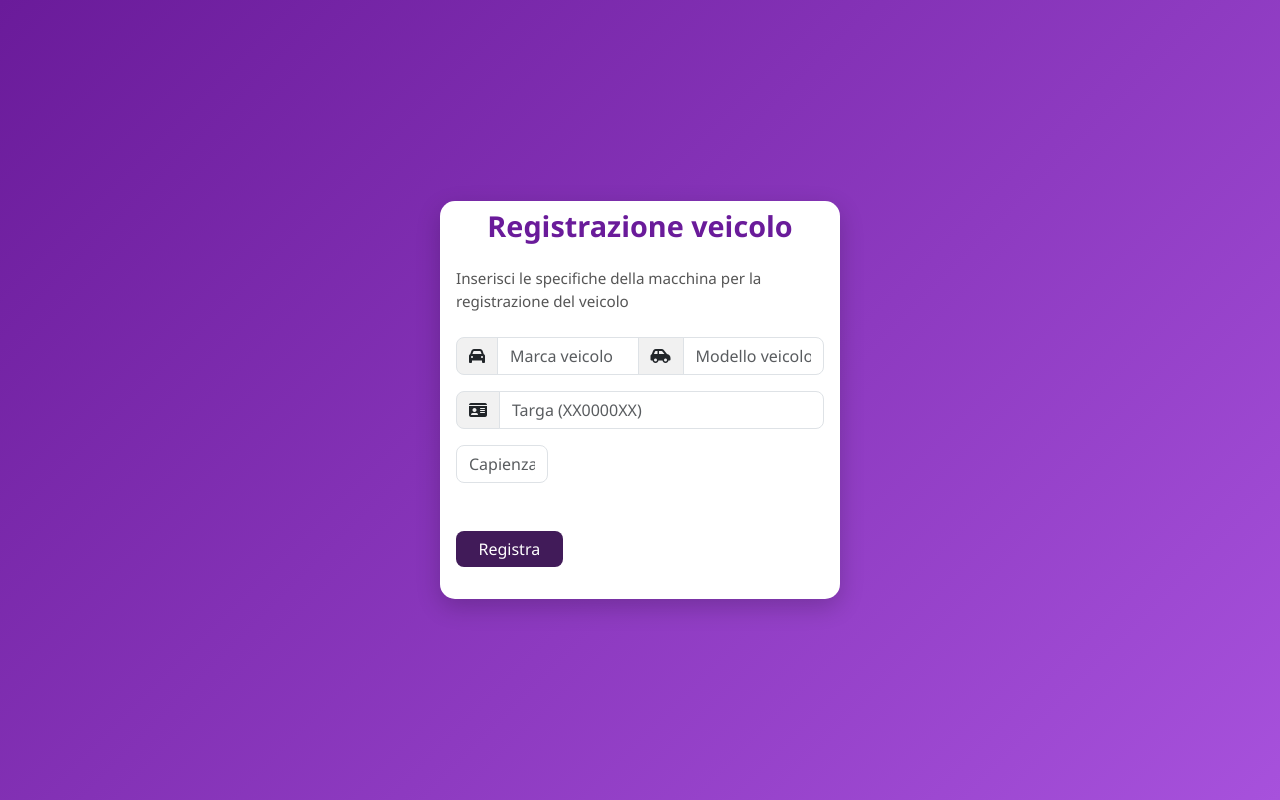
After one commit to ITTPascal-2526-5L/pascal-carsharing-castorri-medri-pompili, a Flask app: template app/templates/car.html in a window 1280 px wide. The commit adds this page. Run offline with Flask 3, Linux system fonts and the light colour scheme; the template is opened without the code that fills it, so the values that code supplies are empty.

Commit message:
aggiunta car.html

```diff
--- a/app/routes/main.py
+++ b/app/routes/main.py
@@ -4,4 +4,4 @@ main_bp = Blueprint("main", __name__)
 
 @main_bp.route("/")
 def homepage():
-    return render_template("base_page.html")
+    return render_template("car.html")
--- /dev/null
+++ b/app/templates/car.html
@@ -0,0 +1,96 @@
+<!doctype html>
+<html lang="en">
+<head>
+    <title>Registrazione macchina</title>
+    <meta charset="utf-8" />
+    <meta name="viewport" content="width=device-width, initial-scale=1, shrink-to-fit=no" />
+
+    <!-- Bootstrap CSS -->
+    <link
+        href="https://cdn.jsdelivr.net/npm/bootstrap@5.3.2/dist/css/bootstrap.min.css"
+        rel="stylesheet"
+    />
+
+    <!-- Font Awesome for icons -->
+    <link
+        href="https://cdnjs.cloudflare.com/ajax/libs/font-awesome/6.4.0/css/all.min.css"
+        rel="stylesheet"
+    />
+
+    <link
+            rel="stylesheet"
+            href='static/css/style_login.css'
+    />
+</head>
+
+<body class="background_login">
+    <div class="login-box">
+        <div class="card">
+            <div class="card-header text-center">
+                <a href="/" class="h1"><b>Registrazione</b> veicolo</a>
+            </div>
+            <div class="card-body">
+                <p class="login-box-msg">
+                    Inserisci le specifiche della macchina per la registrazione del veicolo
+                </p>
+
+                {% if messages %}
+                    {% for message in messages %}
+                        <div class="alert alert-{{ message.tags }} alert-dismissible fade show" role="alert">
+                            {{ message }}
+                            <button type="button" class="btn-close" data-bs-dismiss="alert" aria-label="Close"></button>
+                        </div>
+                    {% endfor %}
+                {% endif %}
+
+                <form method="post" action="">
+                    <div class="input-group mb-3">
+                        <span class="input-group-text"><i class="fa-solid fa-car"></i></span>
+                        <input type="text" name="Marca" class="form-control" placeholder="Marca veicolo" autocomplete="marca" required>
+
+                        <span class="input-group-text"><i class="fa-solid fa-car-side"></i></span>
+                        <input type="text" name="modello" class="form-control" placeholder="Modello veicolo" autocomplete="modello" required>
+                    </div>
+
+                    <div class="input-group mb-3">
+                        <span class="input-group-text"><i class="fa-solid fa-id-card"></i></span>
+                        <input type="text" name="targa" class="form-control" placeholder="Targa (XX0000XX)" autocomplete="Targa" required>
+                    </div>
+
+                    <div class="dropdown w-25">
+                        <input type="text" class="form-control dropdown-toggle" id="capienzaInput" placeholder="Capienza" data-bs-toggle="dropdown" readonly>
+                        <ul class="dropdown-menu w-100" aria-labelledby="capienzaInput">
+                            <li><a class="dropdown-item" href="#">3</a></li>
+                            <li><a class="dropdown-item" href="#">4</a></li>
+                            <li><a class="dropdown-item" href="#">6</a></li>
+                            <li><a class="dropdown-item" href="#">8</a></li>
+                        </ul>
+                    </div>
+                    <br></br>
+
+
+                    <div class="row mb-3">
+                        <div class="col-4 text-end">
+                            <button type="submit" class="btn btn-primary w-100">Registra</button>
+                        </div>
+                    </div>
+                </form>
+            </div>
+        </div>
+    </div>
+
+    <!-- Bootstrap JS -->
+    <script src="https://cdn.jsdelivr.net/npm/bootstrap@5.3.2/dist/js/bootstrap.bundle.min.js"></script>
+    <script>
+        const input = document.getElementById('capienzaInput');
+        const items = document.querySelectorAll('.dropdown-item');
+
+        items.forEach(item => {
+            item.addEventListener('click', () => {
+                input.value = item.textContent;
+            });
+        });
+  </script>
+
+</body>
+</html>
```
Also changed, not shown: app/static/css/style.css (added, +32 -0 lines), app/templates/base_page.html (+5 -34 lines).
